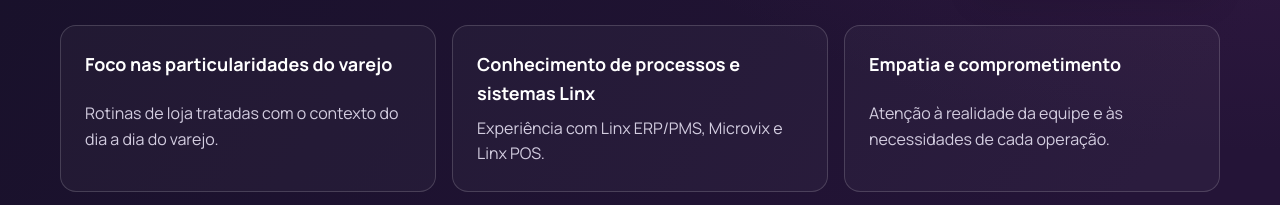
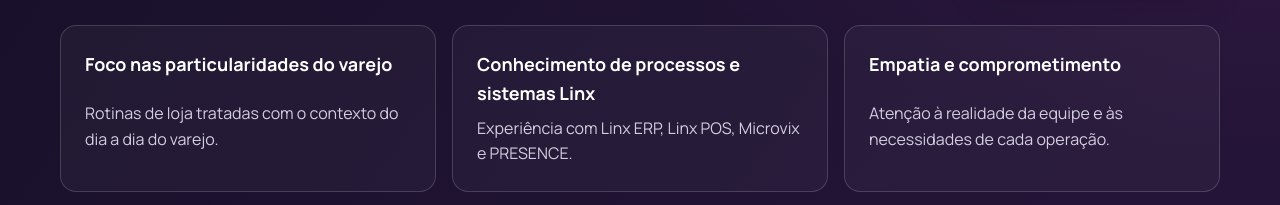
Before and after one commit to denistein2/help, a plain HTML site: page index.html in a window 1280 px wide. Shown: the part 3162-3367 px from the top of the page. Drawn offline with Linux system fonts and the light colour scheme.

Commit message:
fix(site): corrigir lista de sistemas Linx no cartão

```diff
--- a/index.html
+++ b/index.html
@@ -296,7 +296,7 @@
 </li>
 <li style="border:1px solid rgba(255,255,255,0.14);border-radius:16px;padding:24px;display:grid;gap:8px">
 <h3 style="margin:0;font-size:18px;font-weight:700">Conhecimento de processos e sistemas Linx</h3>
-<p style="margin:0;color:#CBD5E1">Experiência com Linx ERP/PMS, Microvix e Linx POS.</p>
+<p style="margin:0;color:#CBD5E1">Experiência com Linx ERP, Linx POS, Microvix e PRESENCE.</p>
 </li>
 <li style="border:1px solid rgba(255,255,255,0.14);border-radius:16px;padding:24px;display:grid;gap:8px">
 <h3 style="margin:0;font-size:18px;font-weight:700">Empatia e comprometimento</h3>
```
